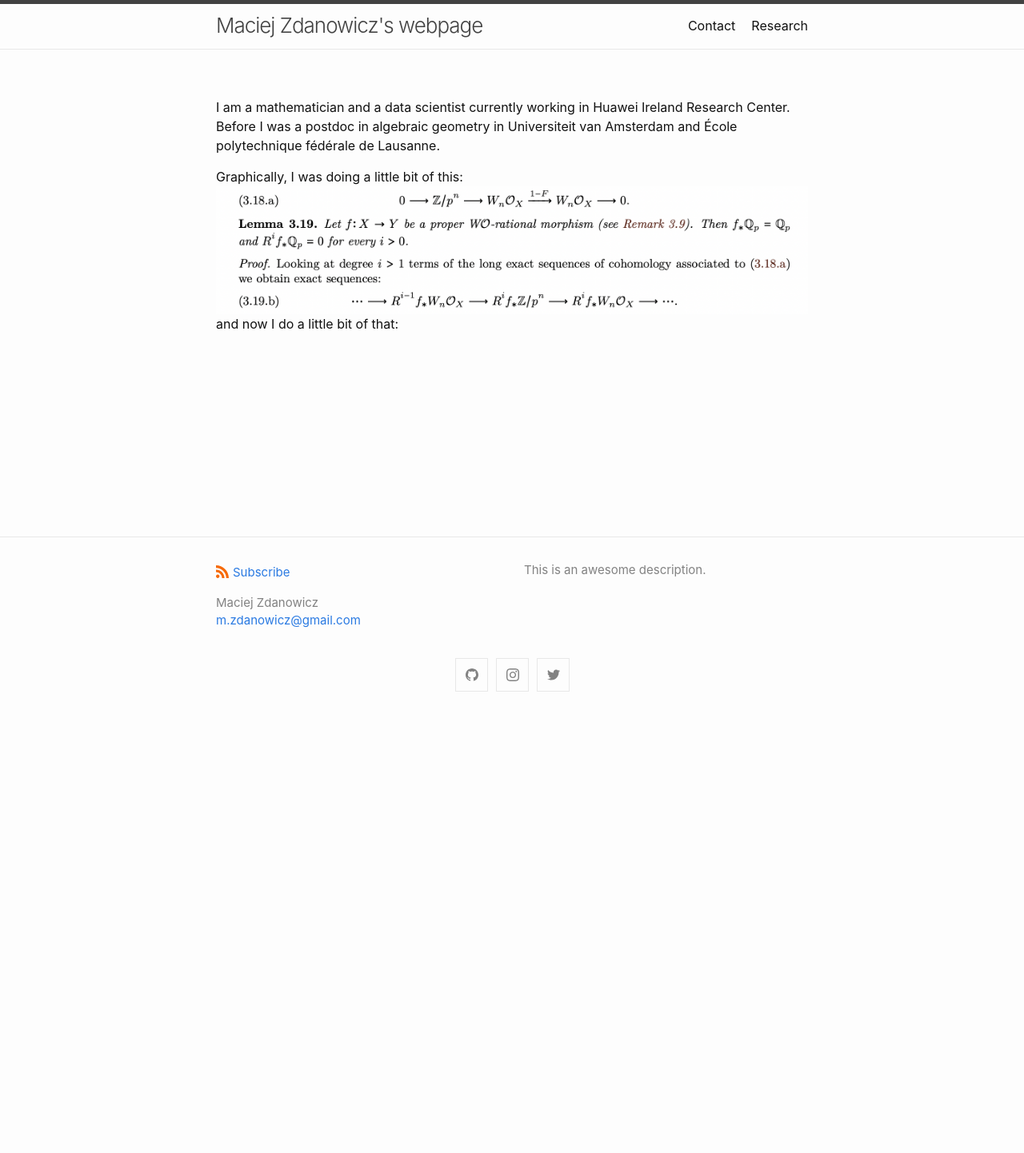
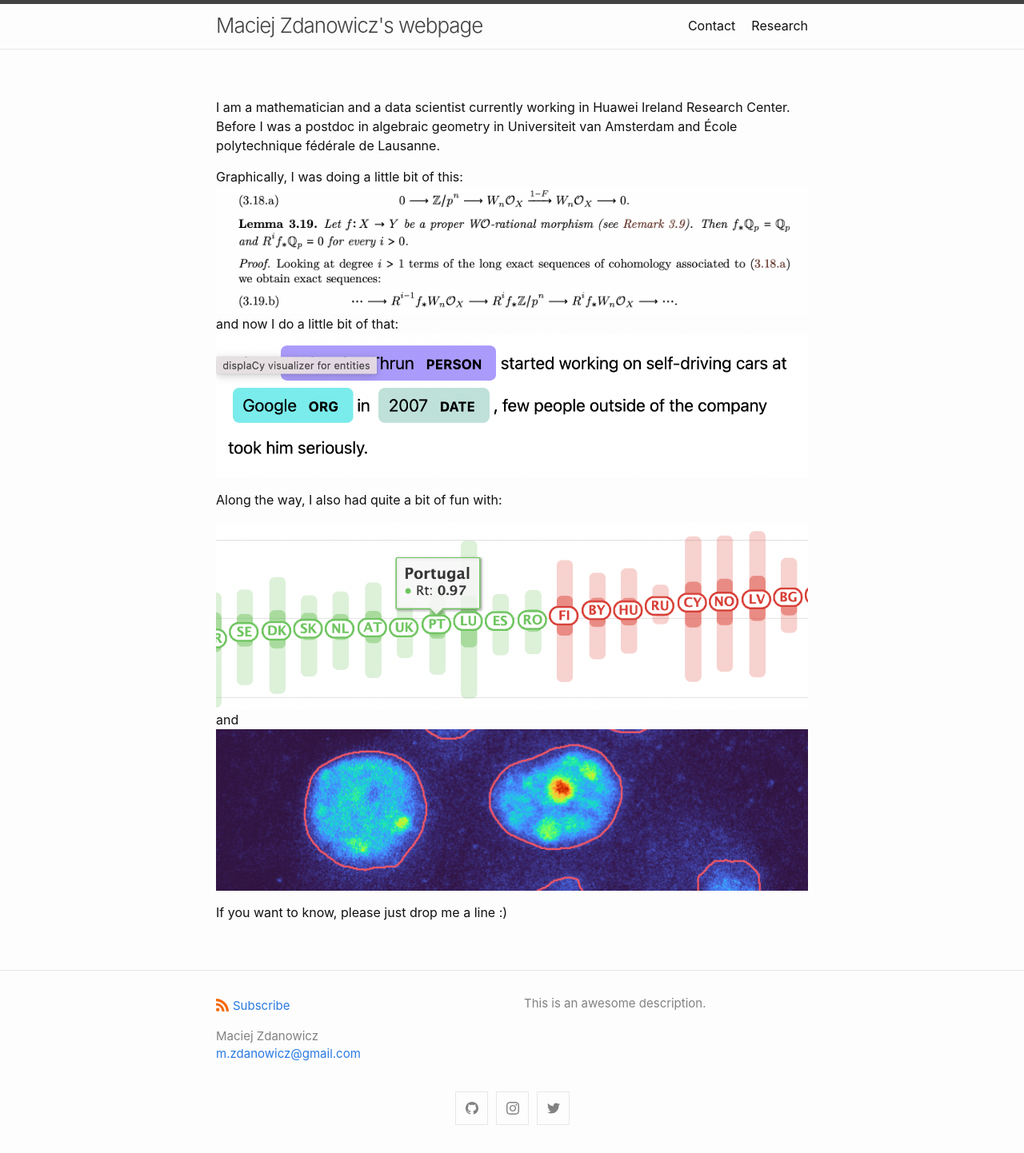
Before and after one commit to maciekrt/maciekrt.github.io, a Jekyll site: the page built from index.md, in a window 1280 px wide. Shown: the whole page at 80% size. Built offline with Jekyll 4.4.1, drawn with Linux system fonts in a browser that asks for light colours; before the commit the page ends 900 px from its top, so only the background shows below that.

Commit message:
Add other activities.

```diff
--- a/index.md
+++ b/index.md
@@ -11,5 +11,14 @@ layout: page
 I am a mathematician and a data scientist currently working in Huawei Ireland Research Center. Before I was a postdoc in algebraic geometry in Universiteit van Amsterdam and École polytechnique fédérale de Lausanne.
 
 Graphically, I was doing a little bit of this:
-![math reasoning :)](/assets/argument.png)
+![math reasoning](/assets/argument.png)
 and now I do a little bit of that:
+![named entity recognition](/assets/named-entity-rec.png)
+
+Along the way, I also had quite a bit of fun with:
+
+![covid](/assets/reproduction-rate.png)
+and
+![medical vision](/assets/medical-vision.png)
+
+If you want to know, please just drop me a line :)
```
Also changed, not shown: assets/medical-vision.png (added), assets/named-entity-rec.png (added), assets/reproduction-rate.png (added).
